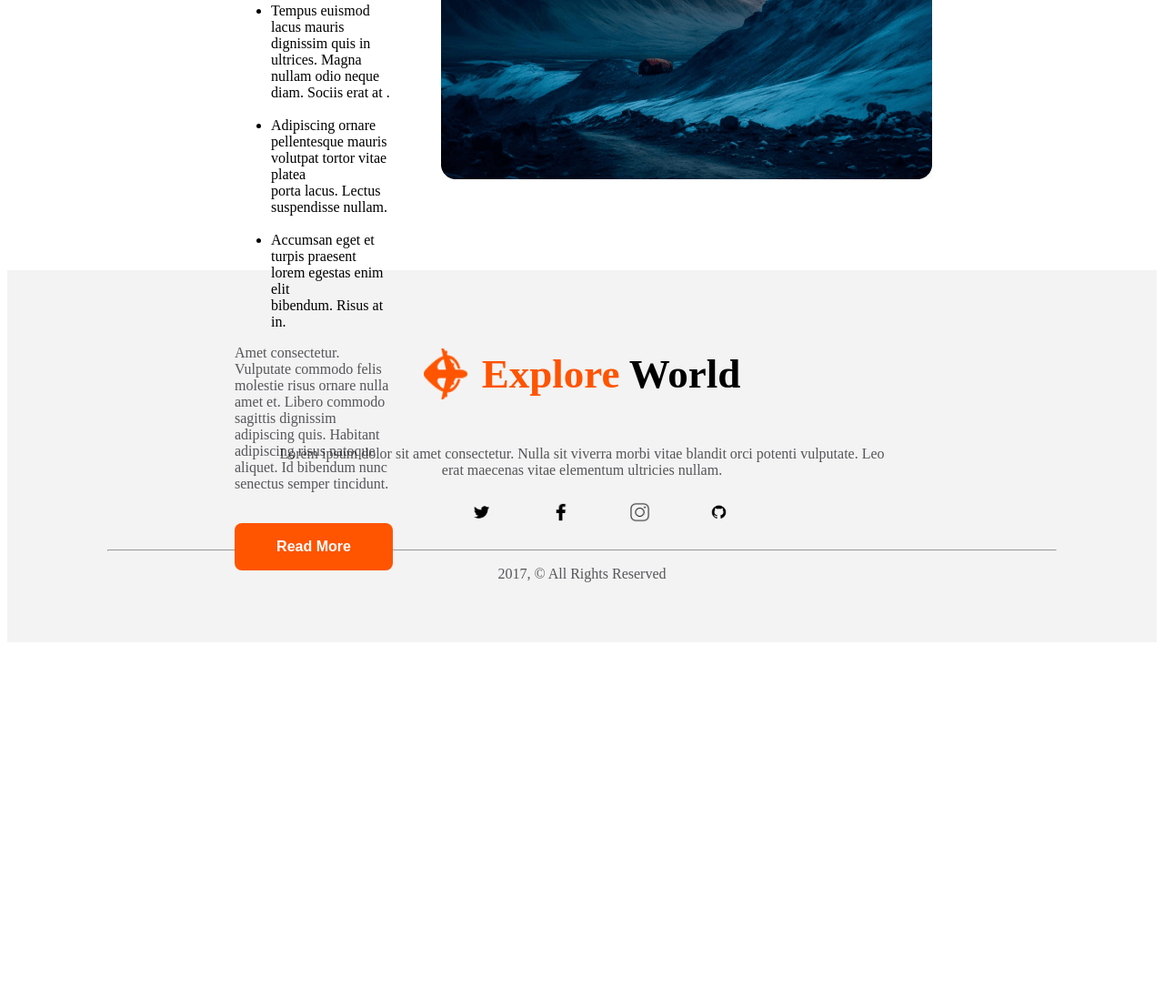
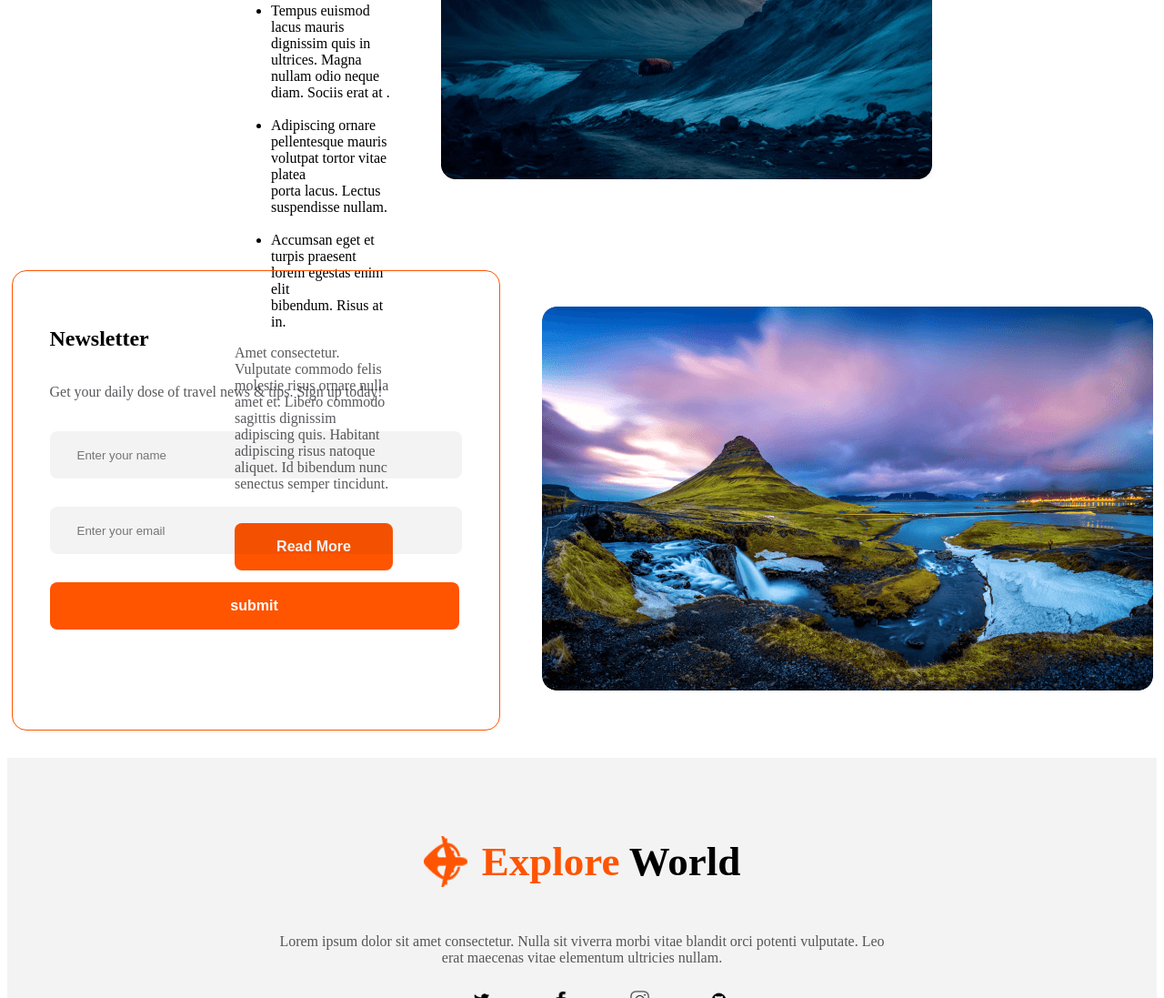
Before and after one commit to Nayeem1402/-Explore-World, a plain HTML site: page index.html in a window 1280 px wide. Shown: the part 1232-2329 px from the top of the page at 91% size. Before the commit the page ends 1946 px from the top, so only its background shows below. Drawn offline with Linux system fonts and the light colour scheme.

Commit message:
newsletter is 70% complit without the sals tag

```diff
--- a/index.html
+++ b/index.html
@@ -86,6 +86,29 @@
             </div>
             <div class="popular-img"><img src="./Images/Rectangle 4.png" alt=""></div>
         </section>
+
+        <!-- news leter start  -->
+
+        <section class="newsletter-section">
+            <div class="newsletter-container">
+                <h1 class="common-box-titel">
+                    Newsletter
+                </h1>
+                <p class="c-paragraph">
+                    Get your daily dose of travel news & tips. Sign up today!
+                </p>
+                <hr>
+                <div class="submit-inputs-container">
+                    <input class="submit-inputs" type="text" placeholder="Enter your name" required>
+                    <input class="submit-inputs" type="email" placeholder="Enter your email" required>
+                    <input class="pry-button , submit-btn , " type="submit" value="submit">
+                </div>
+            </div>
+
+            <div class="newslatter-img">
+                <img class="news-image" src="./Images/Rectangle 8 (1).png" alt="">
+            </div>
+        </section>
     </main>
 
     <footer>
--- a/style.css
+++ b/style.css
@@ -147,6 +147,62 @@
      height: 550px
  }
 
+ /* newsletter sedction  */
+ .newsletter-section {
+  align-items: center;
+ display: flex;
+ justify-content: center;
+ gap: 46px;
+ margin: 30px 130px;
+ }
+.newsletter-container{
+    border: 1px solid rgb(255, 84, 0);
+     border-radius: 16px;
+     padding: 41px;
+     width: 474px;
+     height: 422px;
+
+
+}
+ .common-box-titel {
+     font-size: 24px;
+     font-weight: 800;
+
+ }
+
+ .newsletter-container,
+ .submit-inputs-container {
+     display: flex;
+     flex-direction: column;
+ }
+
+ .submit-inputs-container {
+     gap: 31px;
+ }
+
+ .submit-inputs {
+     background-color: rgba(19, 19, 24, 0.05);
+     padding: 0px 30px;
+     width: 393px;
+     height: 52px;
+     border-radius: 8px;
+     border: none;
+ }
+
+ .submit-btn {
+     width: 450px;
+     height: 52px;
+     border-radius: 8px;
+     border: none;
+ }
+
+ .news-image{
+    width: 672px;
+height: 422px;
+border-radius: 16px;
+
+ }
+
  /* footer section  */
  footer {
      background-color: rgba(19, 19, 24, 0.05);
@@ -204,12 +260,13 @@
          width: 100%;
          height: 100%;
      }
+
      .footer-icon {
-        padding: 20px;
+         padding: 20px;
      }
 
-     .footer-container{
-        padding: 50px;
+     .footer-container {
+         padding: 50px;
      }
  }
 
@@ -218,15 +275,25 @@
          font-size: 2.5rem;
      }
 
-     .input-filds,  .popular,
+     .input-filds,
+     .popular,
      .nav-container {
          flex-direction: column;
 
      }
 
 
+     .popular{
+        margin: 0px;
 
-
+     }
+/* .popular-img {
+    display: flex;
+}
+.popular-img>img{
+    width: 900px;
+    img
+}*/
      .banner-titel {
          background-size: cover;
          width: ;
```
